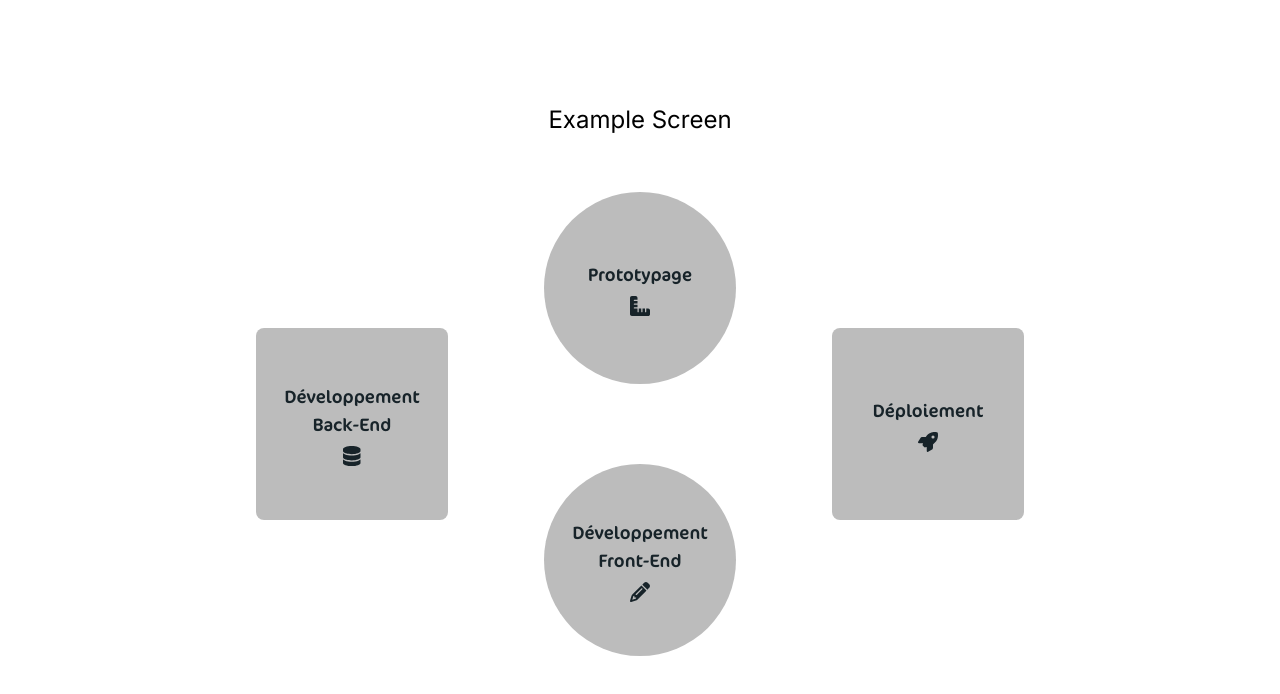
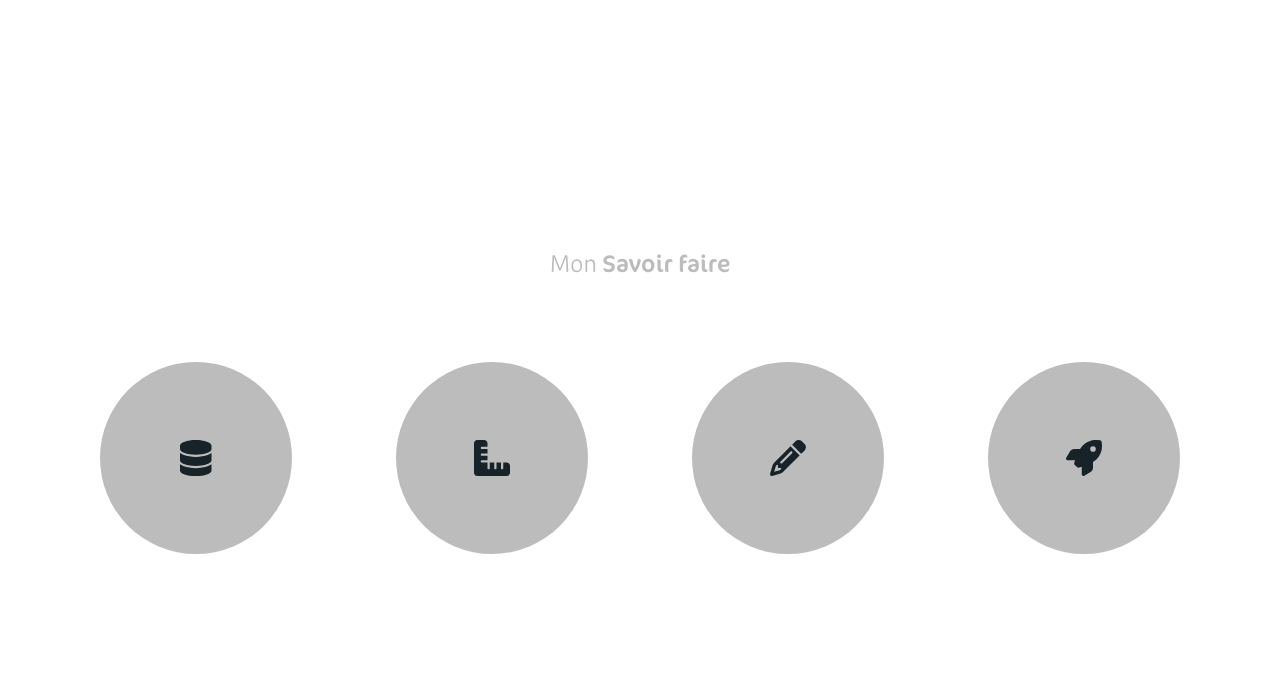
Before and after one commit to neis-zonca-cros/nzcdeveloppement, a Next.js app in the folder kodeonesis/: page /Competences in a window 1280 px wide. Shown: the top 694 px of the page. Built offline with nearby package versions, Linux system fonts and the light colour scheme.

Commit message:
savoir faire

```diff
--- a/kodeonesis/src/app/APropos/page.tsx
+++ b/kodeonesis/src/app/APropos/page.tsx
@@ -31,7 +31,7 @@ const APropos = () => {
     <section
       ref={refSection2}
       id="apropos"
-      className="no-scrollbar overflow-x-hidden flex flex-col h-screen w-screen items-center justify-start p-10"
+      className="no-scrollbar overflow-x-hidden flex flex-col h-screen w-screen h-screen items-center justify-start p-2 md:p-10 lg:p-10"
     >
       <motion.img
         src="/neis.jpg"
@@ -39,7 +39,7 @@ const APropos = () => {
         initial={{ y: 50, opacity: 0 }}
         animate={inViewSection2 ? { y: 0, opacity: 1 } : { y: 50, opacity: 0 }}
         transition={{ type: "spring", stiffness: 80, damping: 15, delay: 0.2 }}
-        className="w-48 rounded-full mb-5"
+        className="w-40 md:w-48 lg:w-48 pt-2 rounded-full mb-5"
       />
       <div className="w-[80%]">
         <motion.div
--- a/kodeonesis/src/app/Competences/page.tsx
+++ b/kodeonesis/src/app/Competences/page.tsx
@@ -9,54 +9,82 @@ import {
   faDatabase,
   faRocket,
 } from "@fortawesome/free-solid-svg-icons";
+import { motion } from "framer-motion";
+import { useInView } from "react-intersection-observer";
+
 
 const Competences = () => {
   const [isModalOpen, setIsModalOpen] = useState(false);
 
   const openModal = () => setIsModalOpen(true);
   const closeModal = () => setIsModalOpen(false);
+
+  const containerVariants = {
+    hidden: { opacity: 0 },
+    visible: {
+      opacity: 1,
+      transition: {
+        staggerChildren: 0.4,
+      },
+    },
+  };
+
+  const buttonVariants = {
+    hidden: { opacity: 0, y: 50 },
+    visible: {
+      opacity: 1,
+      y: 0,
+      transition: { duration: 0.5 },
+    },
+  };
+
+  const [refSection3, inViewSection3] = useInView({
+    triggerOnce: false,
+    threshold: 0.4,
+  });
+
   return (
     <div
       id="competences"
       className="no-scrollbar overflow-x-hidden flex flex-col h-screen w-screen items-center justify-center p-10"
+      ref={refSection3}
     >
-      <h1 className="text-2xl mb-4">Example Screen</h1>
-      <div className="flex space-x-4 font-agrandir">
-        <div className="flex flex-col items-center justify-center">
-          <AnimatedButton
-            onClick={openModal}
-            icon={faDatabase}
-            shape="rounded"
-            borderRadius="lg"
-          >
-            Développement Back-End
-          </AnimatedButton>
-        </div>
-        <div className="flex flex-col">
-          <AnimatedButton onClick={openModal} icon={faRulerCombined}>
-            Prototypage
-          </AnimatedButton>
-          <AnimatedButton onClick={openModal} icon={faPencil}>
-            Développement Front-End
-          </AnimatedButton>
-        </div>
-        <div className="flex flex-col items-center justify-center">
-          <AnimatedButton
-            onClick={openModal}
-            icon={faRocket}
-            shape="rounded"
-            borderRadius="lg"
-          >
-            Déploiement
-          </AnimatedButton>
-        </div>
-      </div>
+  <div className="flex flex-col items-center pb-10 mb-10 w-screen">
+    <p className="text-lg md:text-xl lg:text-2xl font-body text-title text-center">
+      Mon
+      <span className="font-agrandir text-xl md:text-2xl lg:text-2xl">
+        {" "}Savoir faire
+      </span>
+    </p>
+  </div>
+
+      <motion.div
+  className="grid grid-cols-2 gap-6 font-agrandir lg:flex lg:flex-row lg:space-x-20 justify-center items-center w-full max-w-screen-sm lg:max-w-screen-lg" // Full width and max width adjustments
+  variants={containerVariants}
+  initial="hidden"
+  animate={inViewSection3 ? "visible" : "hidden"}
+>
+        <motion.div variants={buttonVariants} className="flex justify-center">
+          <AnimatedButton onClick={openModal} icon={faDatabase}></AnimatedButton>
+        </motion.div>
+        <motion.div variants={buttonVariants} className="flex justify-center">
+          <AnimatedButton onClick={openModal} icon={faRulerCombined}></AnimatedButton>
+        </motion.div>
+        <motion.div variants={buttonVariants} className="flex justify-center">
+          <AnimatedButton onClick={openModal} icon={faPencil}></AnimatedButton>
+        </motion.div>
+        <motion.div variants={buttonVariants} className="flex justify-center">
+          <AnimatedButton onClick={openModal} icon={faRocket}></AnimatedButton>
+        </motion.div>
+      </motion.div>
 
       <Modal isOpen={isModalOpen} onClose={closeModal}>
         <h2 className="text-xl">Modal Content</h2>
         <p>This is an example of a modal content.</p>
       </Modal>
     </div>
+
   );
 };
+
 export default Competences;
--- a/kodeonesis/src/app/components/AnimatedButton.tsx
+++ b/kodeonesis/src/app/components/AnimatedButton.tsx
@@ -4,7 +4,7 @@ import { FontAwesomeIcon } from '@fortawesome/react-fontawesome';
 
 interface AnimatedButtonProps {
   onClick: () => void;
-  children: React.ReactNode;
+  children?: React.ReactNode;
   icon: any;
   shape?: 'circle' | 'square' | 'rounded'; // Formes possibles pour le bouton
   borderRadius?: string; // Rayon des coins pour une forme personnalisée
@@ -28,12 +28,12 @@ const AnimatedButton: React.FC<AnimatedButtonProps> = ({
   return (
     <motion.button
       onClick={onClick}
-      className={`w-48 h-48 bg-title text-background ${shapeClass} flex flex-col items-center justify-center m-10`}
+      className={`w-36 h-36 md:w-48 md:h-48 lg:w-48 lg:h-48 bg-title text-background ${shapeClass} flex flex-col items-center justify-center`}
       whileHover={{ scale: 1.1 }}
       whileTap={{ scale: 0.9 }}
     >
       <span className="text-lg px-10">{children}</span>
-      <FontAwesomeIcon icon={icon} className="mt-2 text-xl" />
+      <FontAwesomeIcon icon={icon} className="text-2xl md:text-4xl lg:text-4xl" />
     </motion.button>
   );
 };
```
Also changed, not shown: 1 other file (tests, documents, lock files or other folders).
